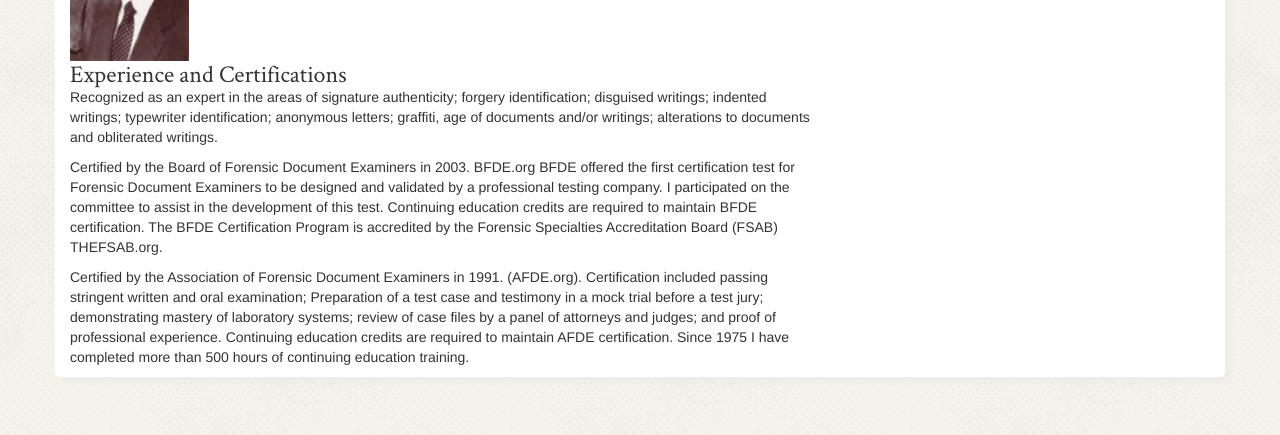
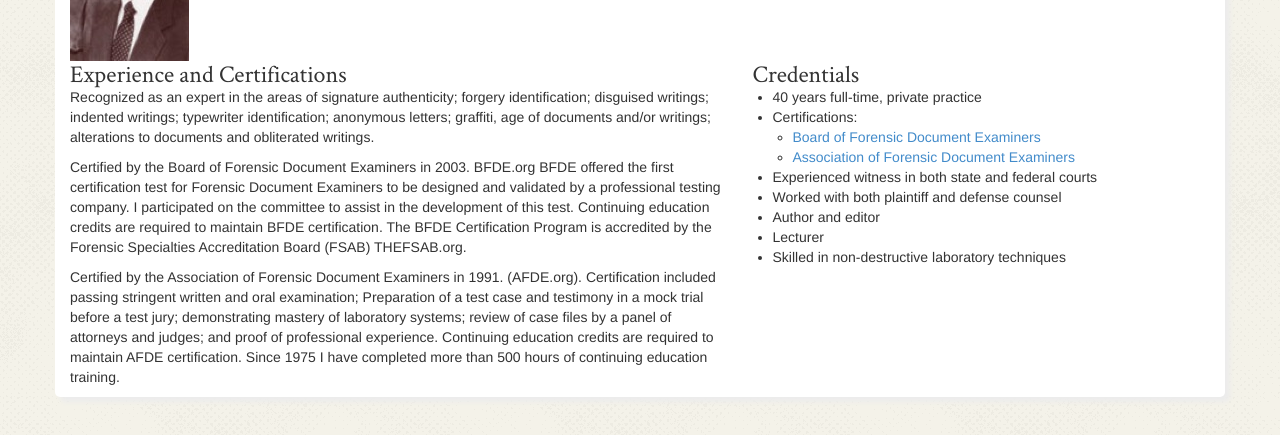
Before and after one commit to brianyingling/steven-slyter, a plain HTML site: page site/experience.html in a window 1280 px wide. Shown: the part 141-576 px from the top of the page. Drawn offline with Linux system fonts and the light colour scheme.

Commit message:
added sidebar to experience page

```diff
--- /dev/null
+++ b/dev/scss/sidebar.scss
@@ -0,0 +1,10 @@
+#sidebar {
+  .credentials {
+    ul {
+      padding-left: 20px;
+      ul {
+        font-size: 14px;
+      }
+    }
+  }
+}
--- a/site/css/styles.css
+++ b/site/css/styles.css
@@ -29,13 +29,14 @@ nav {
 
 #main .content {
   margin-top: 10px; }
-#main .credentials ul {
-  padding-left: 20px; }
-  #main .credentials ul ul {
-    font-size: 14px; }
 
 .header .header-item {
   display: inline-block; }
 
 .service .title {
   text-align: center; }
+
+#sidebar .credentials ul {
+  padding-left: 20px; }
+  #sidebar .credentials ul ul {
+    font-size: 14px; }
--- a/site/experience.html
+++ b/site/experience.html
@@ -21,11 +21,32 @@
       </div>
       <div id="experience">
         <div class="row">
-          <div class="col-sm-8">
+          <div class="col-sm-7">
             <h3>Experience and Certifications</h3>
             <p>Recognized as an expert in the areas of signature authenticity; forgery identification; disguised writings; indented writings; typewriter identification; anonymous letters; graffiti, age of documents and/or writings; alterations to documents and obliterated writings.</p>
             <p>Certified by the Board of Forensic Document Examiners in 2003. BFDE.org  BFDE offered the first certification test for Forensic Document Examiners to be designed and validated by a professional testing company. I participated on the committee to assist in the development of this test. Continuing education credits are required to maintain BFDE certification. The BFDE Certification Program is accredited by the Forensic Specialties Accreditation Board (FSAB) THEFSAB.org.</p>
             <p>Certified by the  Association of Forensic Document Examiners in 1991. (AFDE.org). Certification included passing stringent written and oral examination; Preparation of a test case and testimony in a mock trial before a test jury; demonstrating mastery of laboratory systems; review of case files by a panel of attorneys and judges; and proof of professional experience. Continuing education credits are required to maintain AFDE certification. Since 1975 I have completed more than 500 hours of continuing education training.</p>
+          </div>
+          <div class="col-sm-5">
+            <div id="sidebar">
+              <h3>Credentials</h3>
+              <div class="credentials">
+                <ul>
+                  <li>40 years full-time, private practice</li>
+                  <li>Certifications:
+                    <ul>
+                      <li><a href="http://www.bfde.org">Board of Forensic Document Examiners</a></li>
+                      <li><a href="http://www.afde.org">Association of Forensic Document Examiners</a></li>
+                    </ul>
+                  </li>
+                  <li>Experienced witness in both state and federal courts</li>
+                  <li>Worked with both plaintiff and defense counsel</li>
+                  <li>Author and editor</li>
+                  <li>Lecturer</li>
+                  <li>Skilled in non-destructive laboratory techniques</li>
+                </ul>
+              </div>
+            </div>
           </div>
         </div>
       </div>
```
Also changed, not shown: dev/scss/main.scss (+0 -10 lines), site/index.html (+2 -0 lines), site/main.html (+2 -0 lines), 3 other files.
